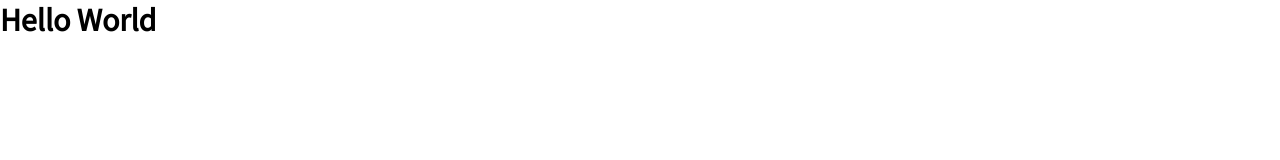
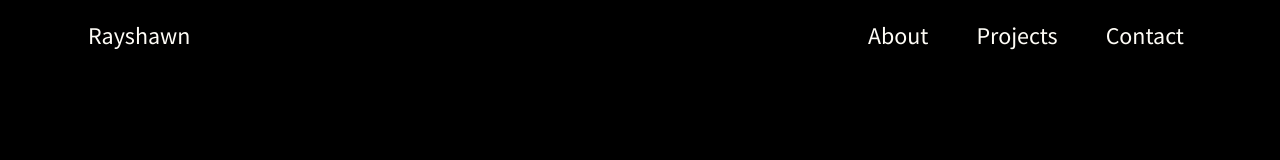
Before and after one commit to 2coldray/modern-portfolio, a plain HTML site: page index.html in a window 1280 px wide. Drawn offline with Linux system fonts and the light colour scheme.

Commit message:
completed initial layout styling for header

```diff
--- a/index.html
+++ b/index.html
@@ -13,7 +13,20 @@
         <link rel="stylesheet" href="styles.css">
     </head>
     <body>
-        <h1>Hello World</h1>
+        <!-- Header -->
+        <header>
+            <nav class="nav">
+                <a href="/index.html">Rayshawn</a>
+                <ul class="links">
+                    <li><a href="#about">About</a></li>
+                    <li><a href="#projects">Projects</a></li>
+                    <li><a href="#contact">Contact</a></li>
+                </ul>
+            </nav>
+        </header>
+        <!-- About Section -->
+        <!-- Projects Section -->
+        <!-- Contact Section -->
         <script src="script.js" async defer></script>
     </body>
 </html>
--- a/styles.css
+++ b/styles.css
@@ -8,4 +8,44 @@
 
 body {
     font-family: 'Source Sans Pro', sans-serif;
+    background-color: #000000;
+    color: #FFFDF7;
 }
+
+header {
+    width: 100%;
+    /* background-color: aqua; */
+    height: 70px;
+    display: flex;
+    align-items: center;
+}
+
+header nav {
+    display: flex;
+    justify-content: space-between;
+    width: 100%;
+    /* background-color: orange; */
+    margin: 5rem;
+    align-items: center;
+}
+
+header .nav a {
+    color: #FFFDF7;
+    text-decoration: none;
+    padding: 0.5rem;
+    font-size: 1.5rem;
+}
+
+.links {
+    display: flex;
+    padding: 0.5rem;
+    gap: 2rem
+}
+
+.links a {
+    text-decoration: none;
+}
+
+.links li {
+    list-style: none;
+}
```
